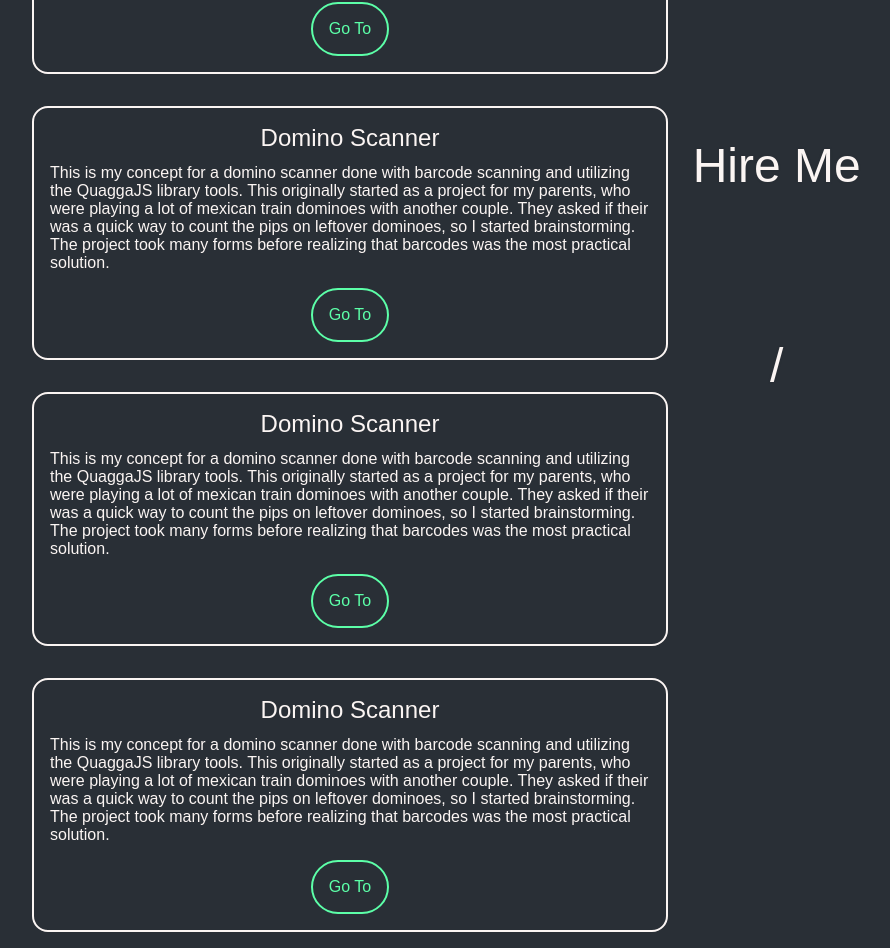
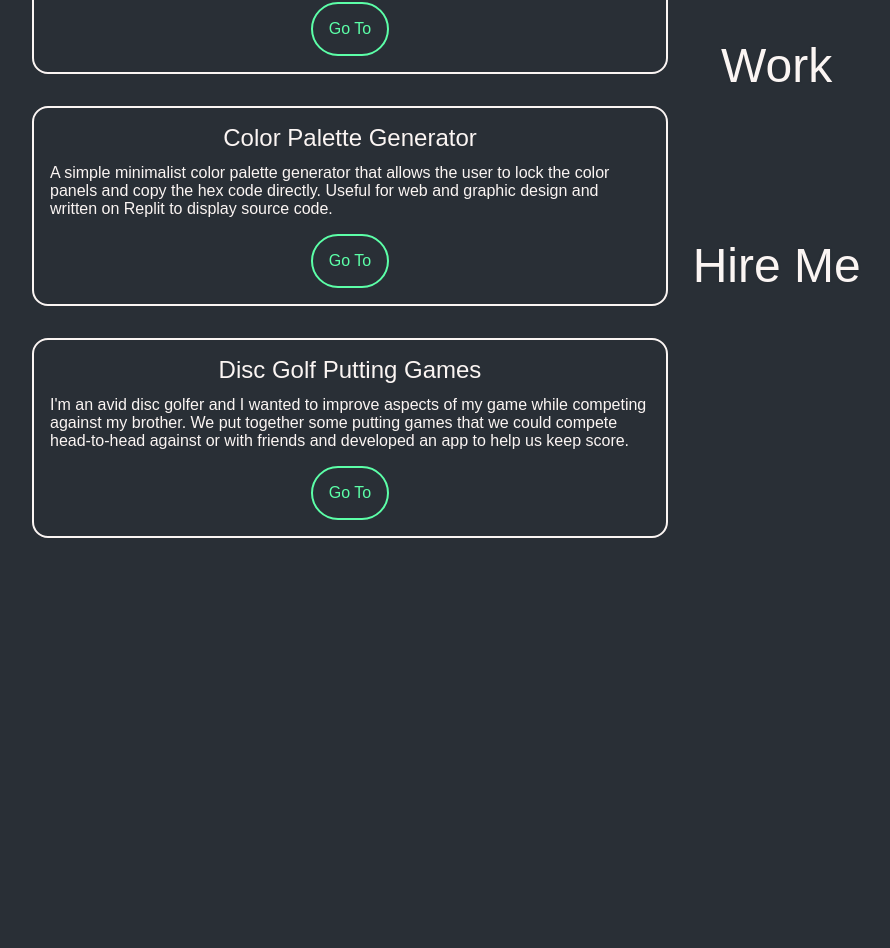
Before and after one commit to Temel00/joint-portfolio, a React (Create React App) app: page /work in a window 1280 px wide. Shown: the part 334-1282 px from the top of the page, without its empty margins (290-1180 px from the left). After the commit the page ends 888 px from the top, so only its background shows below. Built offline with nearby package versions, Linux system fonts and the light colour scheme; a web font is replaced by a local one.

Commit message:
Commit with full function, release for testing

```diff
--- a/src/App.css
+++ b/src/App.css
@@ -34,23 +34,43 @@ body::-webkit-scrollbar {
   justify-items: center;
 }
 
-.homeTitle {
+.homeTitleBin {
   position: absolute;
   z-index: 1;
+  align-self: center;
   color: var(--main-white);
   text-shadow: 0 0 2px var(--main-black);
-  /* grid-area: 1 / 2 / span 3 / span 1; */
-  align-self: center;
+}
+
+.homeTitle {
   font-family: "dazzle-unicase", sans-serif;
   font-weight: 200;
   font-style: normal;
   font-size: 5rem;
 }
 
+.homeTitleBin h2 {
+  font-family: "dazzle-unicase", sans-serif;
+  font-weight: 200;
+  font-style: normal;
+  font-size: 1.5rem;
+  text-align: right;
+}
+
 .maine {
   display: inline-block;
   transform: rotate(-30deg);
   transition: 0.35s ease all;
+}
+
+.alte {
+  display: inline-block;
+  transform: rotate(30deg);
+  transition: 0.35s ease all;
+}
+
+.alte:hover {
+  transform: rotate(390deg);
 }
 
 .maine:hover {
@@ -265,8 +285,9 @@ section .wave.wave7 {
   flex-flow: column nowrap;
   align-items: center;
   justify-content: start;
-  padding-top: 1.5em;
+  padding-block: 3em;
   gap: 1em;
+  padding-bottom: 600px;
 }
 
 .hireTitle {
@@ -275,7 +296,6 @@ section .wave.wave7 {
   color: var(--main-white);
   font-size: 2rem;
 }
-
 .modelCont {
   background: var(--main-red);
   border-radius: 50%;
@@ -302,6 +322,15 @@ model-viewer {
   border: 3px solid var(--main-black);
   z-index: 5;
   align-self: flex-end;
+}
+
+.hireDesc {
+  padding: 2em;
+  max-width: 800px;
+  font-family: "halcom", sans-serif;
+  font-weight: 400;
+  text-align: left;
+  font-size: 1.25em;
 }
 
 .hireContent {
--- a/src/App.tsx
+++ b/src/App.tsx
@@ -20,9 +20,8 @@ function App() {
         <header className="App-header">
           <nav className="links">
             <Link to="/">Home</Link>
-            <Link to="/work">About</Link>
+            <Link to="/work">Work</Link>
             <Link to="/hire">Hire Me</Link>
-            <Link to="/foo">/</Link>
           </nav>
         </header>
 
--- a/src/pages/Hire.tsx
+++ b/src/pages/Hire.tsx
@@ -31,6 +31,33 @@ export const Hire = () => {
           <h1>Tyler Emel</h1>
         </div>
       </div>
+      <p className="hireDesc">
+        &emsp;Hello there! I'm Tyler Emel, a passionate software engineer with a
+        diverse professional journey that has enriched my skill set and
+        perspective. Throughout my career, I have delved into various fields,
+        including video production and audio technology, which have contributed
+        to my well-rounded approach to software engineering. <br />
+        &emsp;As the founder and operator of Rival Productions, a successful
+        video production business, I gained invaluable experience in the
+        creative realm. This venture honed my ability to conceptualize, plan,
+        and deliver compelling visual content while collaborating closely with
+        clients to bring their visions to life. The combination of technical
+        expertise and creative problem-solving skills acquired during this
+        venture has proven to be an invaluable asset in my software engineering
+        career.
+        <br />
+        &emsp;Additionally, I had the opportunity to work as an audio technician
+        at a theater, where I developed a keen ear for sound and a meticulous
+        attention to detail. This role exposed me to the intricacies of live
+        audio production, from setting up equipment to ensuring seamless audio
+        experiences for audiences. The experience taught me the importance of
+        precision, adaptability, and teamwork, qualities that have seamlessly
+        translated into my software engineering endeavors.
+        <br />
+        &emsp;If you're looking for a software engineer who can bring a diverse
+        perspective and a well-rounded approach to your team, I'd love to
+        connect. Let's collaborate and create exceptional solutions together!
+      </p>
       <div className="hireContent">
         <h2>Skills</h2>
         <ul className="skillsBin">
--- a/src/pages/Home.tsx
+++ b/src/pages/Home.tsx
@@ -3,22 +3,36 @@ import {motion as m} from "framer-motion";
 
 export const Home = () => (
   <div className="homePage">
-    <m.h1
-      className="homeTitle"
+    <m.div
+      className="homeTitleBin"
       key="title"
       initial={{opacity: 0}}
       animate={{opacity: 1}}
       exit={{y: [0, -300, 300], opacity: [1, 1, 0]}}
       transition={{duration: 1.8, ease: "easeInOut"}}
     >
-      T<span className="maine">e</span>mel
-    </m.h1>
+      <h1 className="homeTitle">
+        T<span className="maine">e</span>mel
+      </h1>
+
+      <h2>
+        Softwar<span className="alte">e</span> Engine
+        <span className="maine">e</span>r&ensp;
+      </h2>
+      <h2>
+        Web D<span className="maine">e</span>signer&ensp;
+      </h2>
+      <h2>
+        Tinker<span className="alte">e</span>r&ensp;
+      </h2>
+    </m.div>
+
     <section className="waves">
       <m.div
         className="wave wave0"
         key="wave0"
         initial={{y: 1600}}
-        animate={{y: 0}}
+        animate={{y: 10}}
         exit={{y: 1600, transition: {duration: 1, delay: 1.4}}}
         transition={{duration: 0.8, ease: "easeOut"}}
       >
--- a/src/pages/Work.tsx
+++ b/src/pages/Work.tsx
@@ -41,7 +41,7 @@ export const Work = () => (
           practical solution.
         </p>
       </div>
-      <a href="google.com" className="workCard-btn">
+      <a href="https://dominoscannerv4.web.app/" className="workCard-btn">
         Go To
       </a>
     </m.div>
@@ -58,18 +58,17 @@ export const Work = () => (
       transition={{duration: 0.8, ease: "easeInOut", delay: 0.8}}
     >
       <div>
-        <h2 className="nameHead">Domino Scanner</h2>
+        <h2 className="nameHead">Color Palette Generator</h2>
         <p className="workDesc">
-          This is my concept for a domino scanner done with barcode scanning and
-          utilizing the QuaggaJS library tools. This originally started as a
-          project for my parents, who were playing a lot of mexican train
-          dominoes with another couple. They asked if their was a quick way to
-          count the pips on leftover dominoes, so I started brainstorming. The
-          project took many forms before realizing that barcodes was the most
-          practical solution.
+          A simple minimalist color palette generator that allows the user to
+          lock the color panels and copy the hex code directly. Useful for web
+          and graphic design and written on Replit to display source code.
         </p>
       </div>
-      <a href="google.com" className="workCard-btn">
+      <a
+        href="https://replit.com/@Temel00/Color-Palette-Generator"
+        className="workCard-btn"
+      >
         Go To
       </a>
     </m.div>
@@ -86,46 +85,15 @@ export const Work = () => (
       transition={{duration: 0.8, ease: "easeInOut", delay: 1}}
     >
       <div>
-        <h2 className="nameHead">Domino Scanner</h2>
+        <h2 className="nameHead">Disc Golf Putting Games</h2>
         <p className="workDesc">
-          This is my concept for a domino scanner done with barcode scanning and
-          utilizing the QuaggaJS library tools. This originally started as a
-          project for my parents, who were playing a lot of mexican train
-          dominoes with another couple. They asked if their was a quick way to
-          count the pips on leftover dominoes, so I started brainstorming. The
-          project took many forms before realizing that barcodes was the most
-          practical solution.
+          I'm an avid disc golfer and I wanted to improve aspects of my game
+          while competing against my brother. We put together some putting games
+          that we could compete head-to-head against or with friends and
+          developed an app to help us keep score.
         </p>
       </div>
-      <a href="google.com" className="workCard-btn">
-        Go To
-      </a>
-    </m.div>
-    <m.div
-      className="workCard"
-      key="card4"
-      initial={{x: -200, opacity: 0}}
-      animate={{x: 0, opacity: 1}}
-      exit={{
-        x: -200,
-        opacity: 0,
-        transition: {duration: 0.8, ease: "easeInOut"},
-      }}
-      transition={{duration: 0.8, ease: "easeInOut", delay: 1.2}}
-    >
-      <div>
-        <h2 className="nameHead">Domino Scanner</h2>
-        <p className="workDesc">
-          This is my concept for a domino scanner done with barcode scanning and
-          utilizing the QuaggaJS library tools. This originally started as a
-          project for my parents, who were playing a lot of mexican train
-          dominoes with another couple. They asked if their was a quick way to
-          count the pips on leftover dominoes, so I started brainstorming. The
-          project took many forms before realizing that barcodes was the most
-          practical solution.
-        </p>
-      </div>
-      <a href="google.com" className="workCard-btn">
+      <a href="https://www.fantasyfrolf.com/" className="workCard-btn">
         Go To
       </a>
     </m.div>
```
